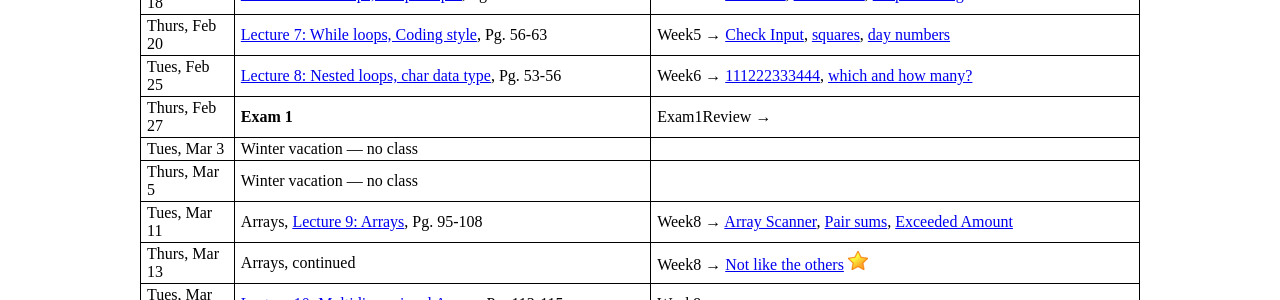
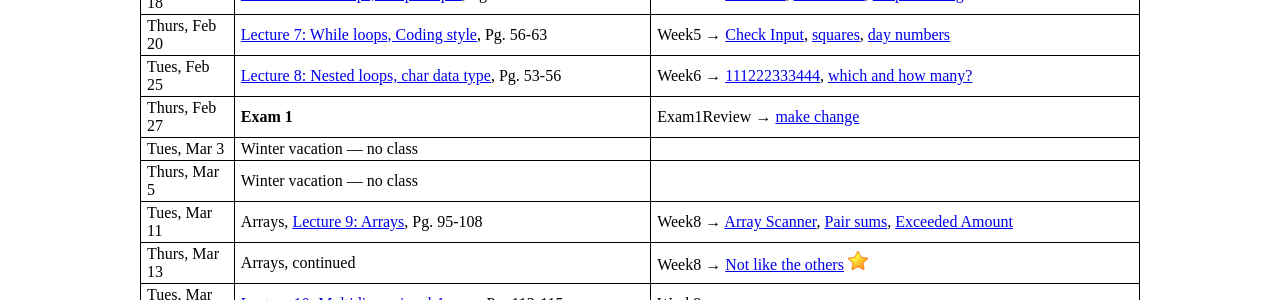
Before and after one commit to ycpcs/cs101-spring2014, a Jekyll site: the page built from schedule.md, in a window 1280 px wide. Shown: the part 582-882 px from the top of the page. Built offline with Jekyll 4.4.1, drawn with Linux system fonts in a browser that asks for light colours; Markdown is read by kramdown in place of the engine named in the settings.

Commit message:
add exam1 review problem

```diff
--- a/schedule.md
+++ b/schedule.md
@@ -22,7 +22,7 @@
 > Tues, Feb 18 | [Lecture 6: For loops, Loop recipes](lectures/lecture06.html), Pg. 42-53 | Week4 &rarr; [bananana](https://cs.ycp.edu/cloudcoder/#exercise?c=5,p=98), [countdown](https://cs.ycp.edu/cloudcoder/#exercise?c=5,p=99), [keep doubling](https://cs.ycp.edu/cloudcoder/#exercise?c=5,p=100)
 > Thurs, Feb 20 | [Lecture 7: While loops, Coding style](lectures/lecture07.html), Pg. 56-63 | Week5 &rarr; [Check Input](https://cs.ycp.edu/cloudcoder/#exercise?c=5,p=101), [squares](https://cs.ycp.edu/cloudcoder/#exercise?c=5,p=102), [day numbers](https://cs.ycp.edu/cloudcoder/#exercise?c=5,p=103)
 > Tues, Feb 25 | [Lecture 8: Nested loops, char data type](lectures/lecture08.html), Pg. 53-56 | Week6 &rarr; [111222333444](https://cs.ycp.edu/cloudcoder/#exercise?c=5,p=104), [which and how many?](https://cs.ycp.edu/cloudcoder/#exercise?c=5,p=105)
-> Thurs, Feb 27 | **Exam 1** | Exam1Review &rarr;
+> Thurs, Feb 27 | **Exam 1** | Exam1Review &rarr; [make change](https://cs.ycp.edu/cloudcoder/#exercise?c=5,p=128)
 > Tues, Mar 3 | Winter vacation &mdash; no class |
 > Thurs, Mar 5 | Winter vacation &mdash; no class |
 > Tues, Mar 11 | Arrays, [Lecture 9: Arrays](lectures/lecture09.html), Pg. 95-108 | Week8 &rarr; [Array Scanner](https://cs.ycp.edu/cloudcoder/#exercise?c=5,p=106), [Pair sums](https://cs.ycp.edu/cloudcoder/#exercise?c=5,p=107), [Exceeded Amount](https://cs.ycp.edu/cloudcoder/#exercise?c=5,p=108)
```
Also changed, not shown: index.md (+1 -1 lines).
